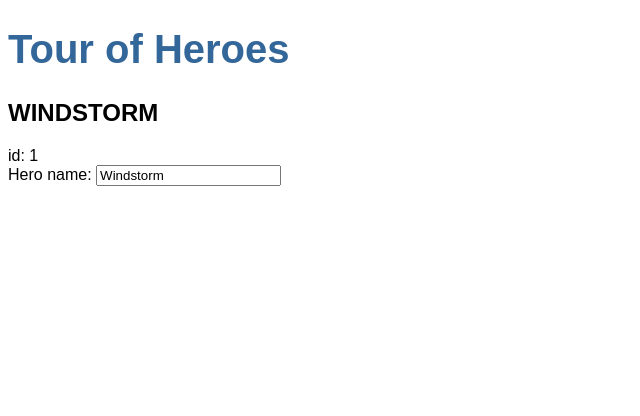
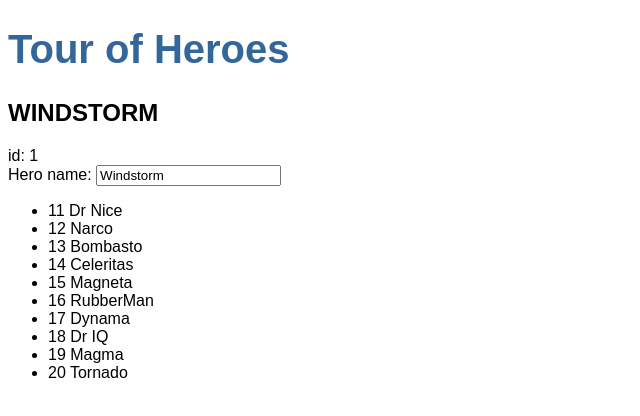
Before and after one commit to shoichiaizawa/angular-tour-of-heroes, an Angular app: page / in a window 1280 px wide. Shown: the top 416 px of the page, without its empty margins (0-640 px from the left). Built offline with nearby package versions, Linux system fonts and the light colour scheme.

Commit message:
feat(heroes): add a list of heroes based on the mock file

```diff
--- a/src/app/heroes/heroes.component.html
+++ b/src/app/heroes/heroes.component.html
@@ -4,3 +4,9 @@
   <label for="name">Hero name: </label>
   <input id="name" [(ngModel)]="hero.name" placeholder="name">
 </div>
+
+<ul class="heroes">
+  <li *ngFor="let hero of heroes">
+    <span class="badge">{{ hero.id }}</span> {{ hero.name }}
+  </li>
+</ul>
--- a/src/app/heroes/heroes.component.ts
+++ b/src/app/heroes/heroes.component.ts
@@ -1,5 +1,6 @@
 import { Component, OnInit } from '@angular/core';
 import { Hero } from '../hero';
+import {HEROES} from '../mock-heroes';
 
 @Component({
   selector: 'app-heroes',
@@ -7,6 +8,7 @@
   styleUrls: ['./heroes.component.scss'],
 })
 export class HeroesComponent implements OnInit {
+  heroes = HEROES;
   hero: Hero = {
     id: 1,
     name: 'Windstorm',
```
